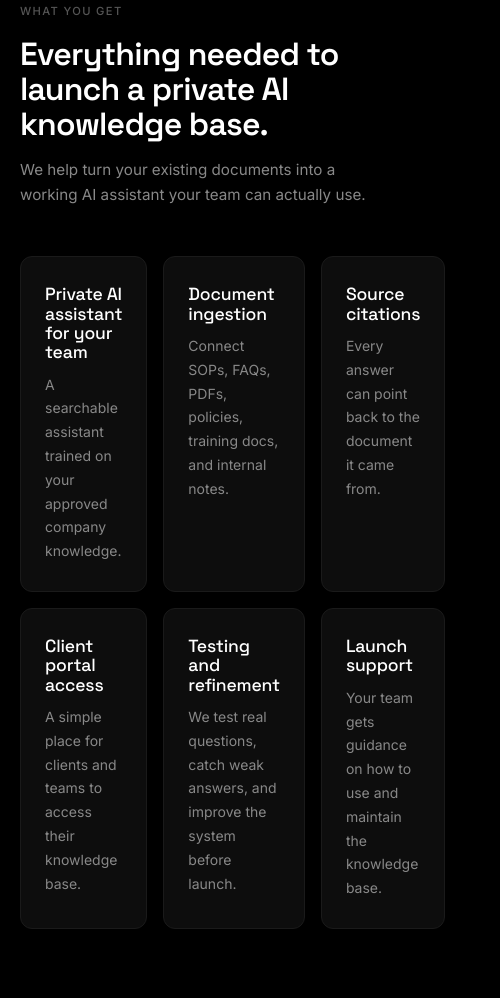
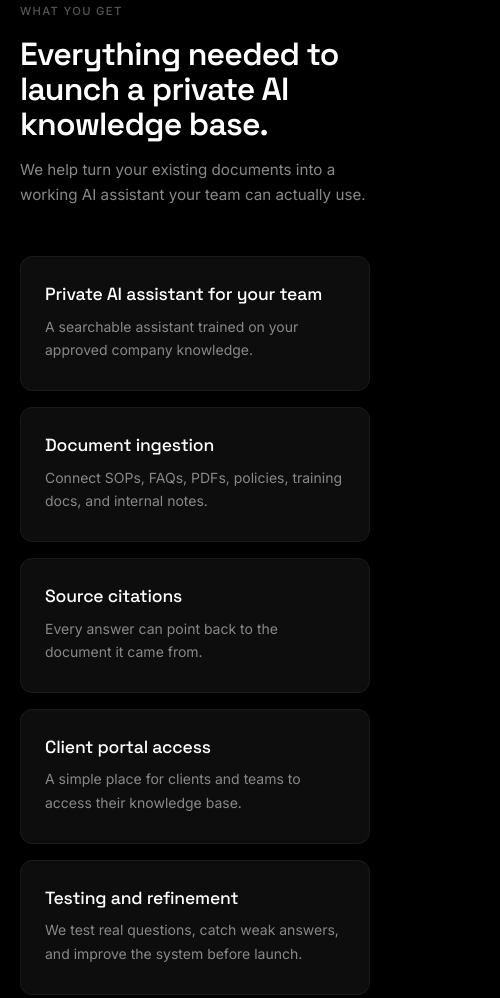
Before and after one commit to relativitysystems/Relativity, a website: page public/index.html in a window 390 px wide. Shown: the part 5721-6719 px from the top of the page, 500 px wide, since content can reach past the window. Drawn offline with Linux system fonts and the light colour scheme.

Commit message:
fixed mobile

```diff
--- a/public/mainPg.css
+++ b/public/mainPg.css
@@ -1053,3 +1053,11 @@ footer {
   font-size: 0.875rem;
   line-height: 1.7;
 }
+
+/* Force single-column card grids on mobile — must come last to beat bare declarations above */
+@media (max-width: 700px) {
+  .services-grid,
+  .use-cases-grid {
+    grid-template-columns: 1fr;
+  }
+}
```
